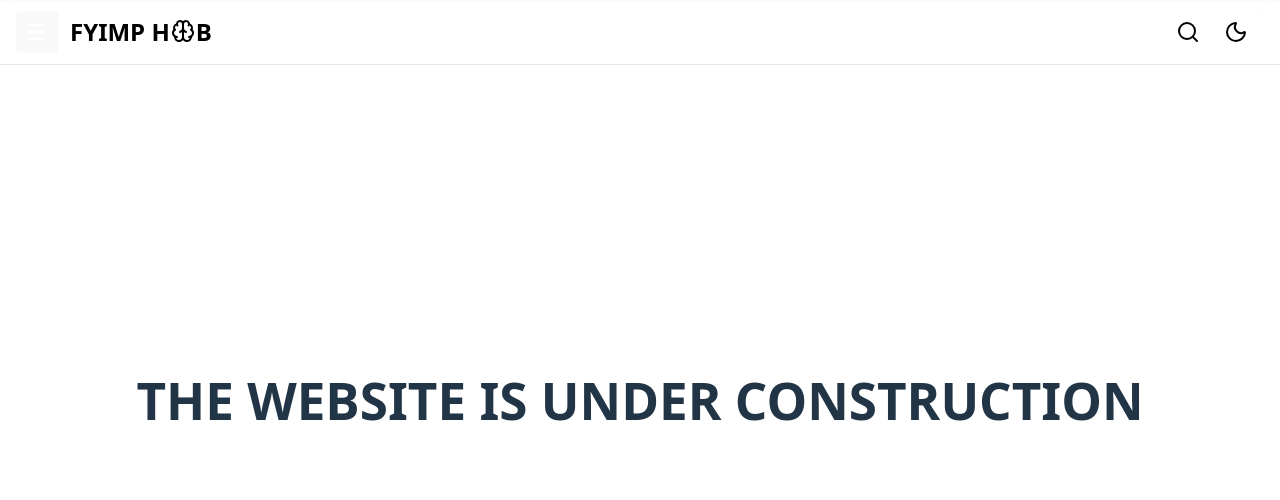
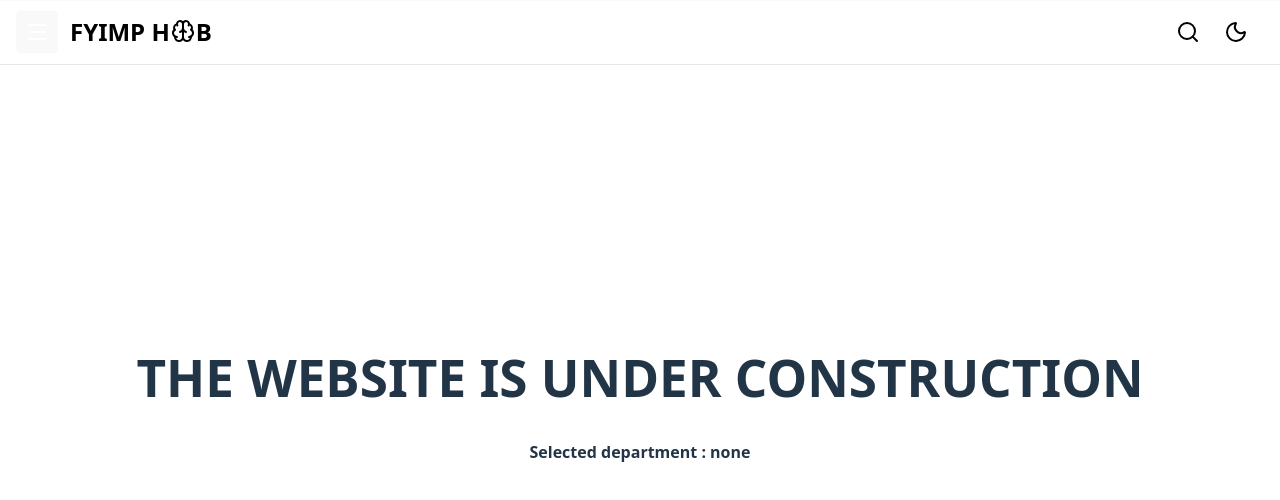
Before and after one commit to NOVA-PRJECT/fyimp-hub-main, a React (Vite) app: page / in a window 1280 px wide. Shown: the top 500 px of the page. Built offline with nearby package versions, Linux system fonts and the light colour scheme; no server answers; the database is empty.

Commit message:
before bottom bar

```diff
--- a/src/App.jsx
+++ b/src/App.jsx
@@ -8,6 +8,7 @@ function App() {
   const [darkMode ,setdarkMode] = useState(false);
       const [isSidebarOpen, setIsSidebarOpen] = useState(false);
       const [departments,setdepartments] =useState([])
+      const[selectedDept, setselectedDept] = useState("none");
 
     const toggleSidebar = () => {
         setIsSidebarOpen(!isSidebarOpen);
@@ -21,8 +22,10 @@ function App() {
     <div>
       <NavBar  darkMode={darkMode} toggleDarkMode={toggleDarkMode} toggleSidebar={toggleSidebar} isSidebarOpen={isSidebarOpen}
       setisSidebarOpen={setIsSidebarOpen}/>
-      <SideBar isSidebarOpen={isSidebarOpen} toggleSidebar={toggleSidebar} departments={departments} setdepartments={setdepartments}/>
+      <SideBar isSidebarOpen={isSidebarOpen} toggleSidebar={toggleSidebar} departments={departments} setdepartments={setdepartments}
+      setselectedDept={setselectedDept}/>
       <h1>THE WEBSITE IS UNDER CONSTRUCTION</h1>
+      <h4>Selected department : {selectedDept}</h4>
     </div>
   );
 }
--- a/src/components/SideBar.jsx
+++ b/src/components/SideBar.jsx
@@ -4,7 +4,7 @@ import "../styles/SideBar.css"
 import {X} from "lucide-react"
 
 
-function SideBar({ isSidebarOpen,toggleSidebar,departments,setdepartments}) {
+function SideBar({ isSidebarOpen,toggleSidebar,departments,setdepartments,setselectedDept}) {
  async function fetchdept() {
    const {data,error} = await supabase
 .from("departments")
@@ -26,7 +26,7 @@ useEffect(()=>{
       </div>
       <ul className="departmentList">
   {departments.map((dept) => (
-    <li onClick={toggleSidebar} className="departmentItem" key={dept.id}>
+    <li onClick={()=>{toggleSidebar();setselectedDept(dept.name);}} className="departmentItem" key={dept.id}>
       {dept.name}
     </li>
   ))}
```
